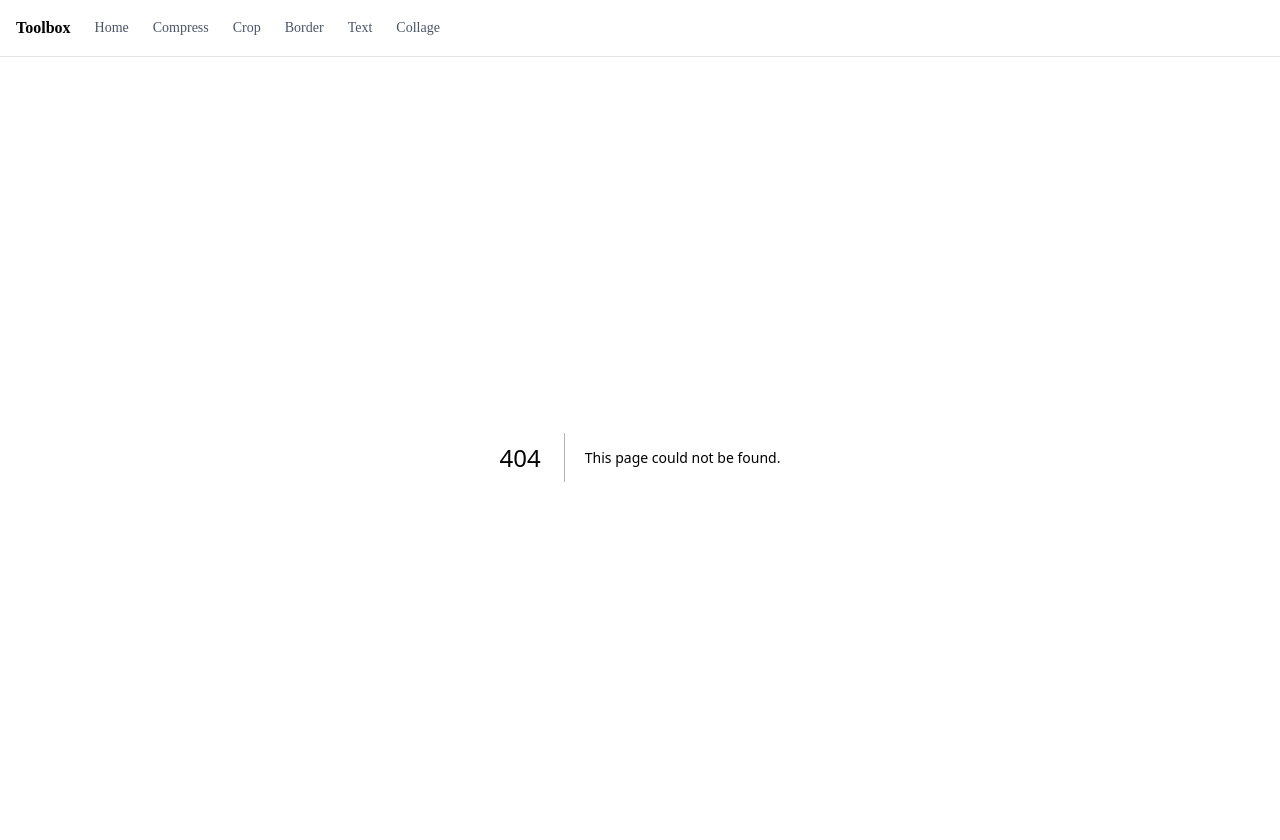
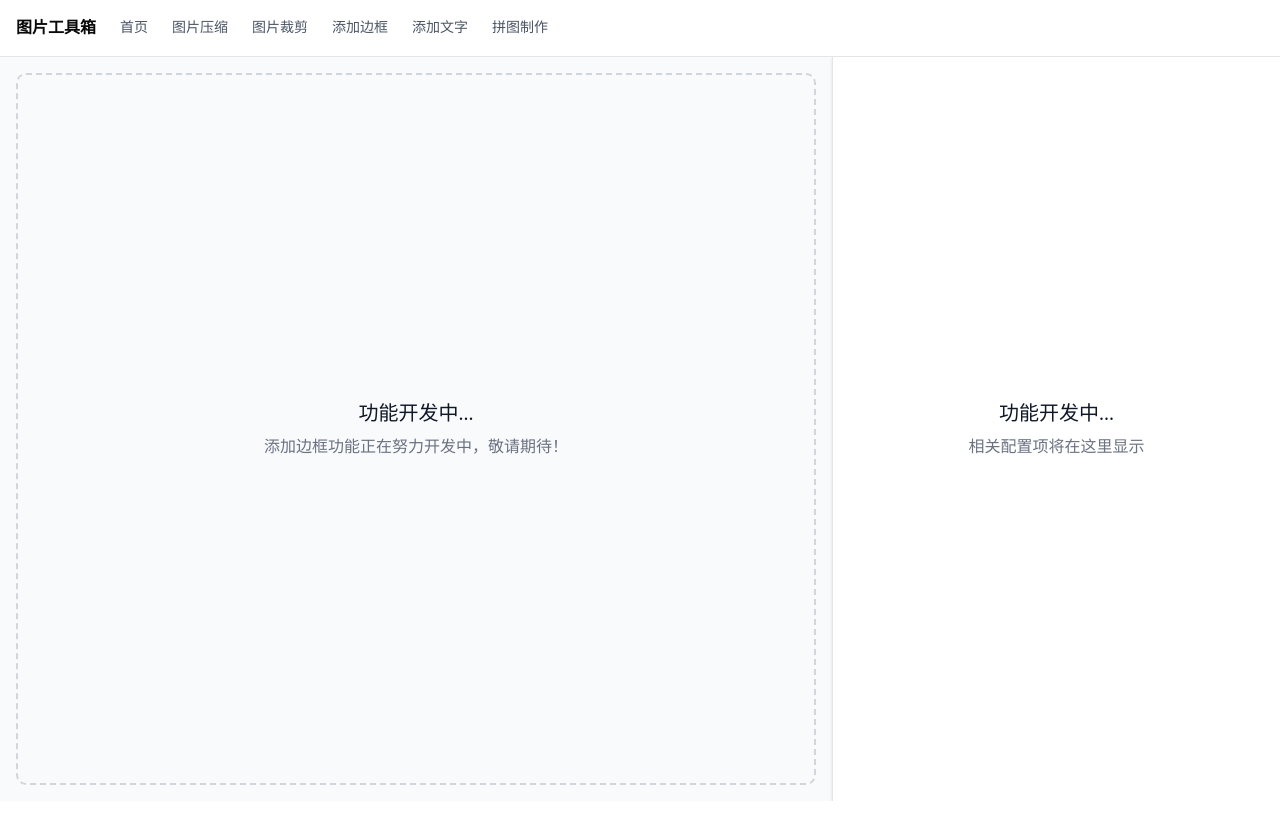
Before and after one commit to ai-dcf/ai-image-tools, a Next.js app: page /tools/border in a window 1280 px wide. Before the commit this address had no page. Shown: the top 840 px of the page. After the commit the page ends 801 px from the top, so only its background shows below. Built offline with nearby package versions, Linux system fonts and the light colour scheme.

Commit message:
fix: translate UI to Chinese and add placeholder pages for missing routes

```diff
--- a/src/app/layout.tsx
+++ b/src/app/layout.tsx
@@ -14,8 +14,8 @@ const geistMono = Geist_Mono({
 });
 
 export const metadata: Metadata = {
-  title: "Create Next App",
-  description: "Generated by create next app",
+  title: "图片工具箱 | 在线图片处理工具",
+  description: "简单而强大的在线图片处理工具箱，提供图片压缩、裁剪、添加边框、文字和拼图制作等功能。完全免费，保护隐私。",
 };
 
 export default function RootLayout({
@@ -25,7 +25,7 @@ export default function RootLayout({
 }>) {
   return (
     <html
-      lang="en"
+      lang="zh-CN"
       className={`${geistSans.variable} ${geistMono.variable} h-full antialiased`}
     >
       <body className="min-h-full flex flex-col">
--- /dev/null
+++ b/src/app/tools/border/page.tsx
@@ -0,0 +1,21 @@
+import { ToolLayout } from "@/components/layout/ToolLayout";
+
+export default function BorderPage() {
+  const preview = (
+    <div className="flex h-full w-full items-center justify-center bg-gray-50 rounded-lg border-2 border-dashed border-gray-300">
+      <div className="text-center">
+        <h2 className="text-xl font-medium text-gray-900 mb-2">功能开发中...</h2>
+        <p className="text-gray-500">添加边框功能正在努力开发中，敬请期待！</p>
+      </div>
+    </div>
+  );
+
+  const config = (
+    <div className="flex h-full w-full flex-col items-center justify-center p-6 text-center">
+      <h2 className="text-xl font-medium text-gray-900 mb-2">功能开发中...</h2>
+      <p className="text-gray-500">相关配置项将在这里显示</p>
+    </div>
+  );
+
+  return <ToolLayout preview={preview} config={config} />;
+}
--- /dev/null
+++ b/src/app/tools/collage/page.tsx
@@ -0,0 +1,21 @@
+import { ToolLayout } from "@/components/layout/ToolLayout";
+
+export default function CollagePage() {
+  const preview = (
+    <div className="flex h-full w-full items-center justify-center bg-gray-50 rounded-lg border-2 border-dashed border-gray-300">
+      <div className="text-center">
+        <h2 className="text-xl font-medium text-gray-900 mb-2">功能开发中...</h2>
+        <p className="text-gray-500">拼图制作功能正在努力开发中，敬请期待！</p>
+      </div>
+    </div>
+  );
+
+  const config = (
+    <div className="flex h-full w-full flex-col items-center justify-center p-6 text-center">
+      <h2 className="text-xl font-medium text-gray-900 mb-2">功能开发中...</h2>
+      <p className="text-gray-500">相关配置项将在这里显示</p>
+    </div>
+  );
+
+  return <ToolLayout preview={preview} config={config} />;
+}
--- /dev/null
+++ b/src/app/tools/text/page.tsx
@@ -0,0 +1,21 @@
+import { ToolLayout } from "@/components/layout/ToolLayout";
+
+export default function TextPage() {
+  const preview = (
+    <div className="flex h-full w-full items-center justify-center bg-gray-50 rounded-lg border-2 border-dashed border-gray-300">
+      <div className="text-center">
+        <h2 className="text-xl font-medium text-gray-900 mb-2">功能开发中...</h2>
+        <p className="text-gray-500">添加文字功能正在努力开发中，敬请期待！</p>
+      </div>
+    </div>
+  );
+
+  const config = (
+    <div className="flex h-full w-full flex-col items-center justify-center p-6 text-center">
+      <h2 className="text-xl font-medium text-gray-900 mb-2">功能开发中...</h2>
+      <p className="text-gray-500">相关配置项将在这里显示</p>
+    </div>
+  );
+
+  return <ToolLayout preview={preview} config={config} />;
+}
--- a/src/components/layout/Header.tsx
+++ b/src/components/layout/Header.tsx
@@ -2,12 +2,12 @@ import Link from 'next/link';
 
 export function Header() {
   const links = [
-    { name: 'Home', href: '/' },
-    { name: 'Compress', href: '/compress' },
-    { name: 'Crop', href: '/crop' },
-    { name: 'Border', href: '/border' },
-    { name: 'Text', href: '/text' },
-    { name: 'Collage', href: '/collage' },
+    { name: '首页', href: '/' },
+    { name: '图片压缩', href: '/tools/compress' },
+    { name: '图片裁剪', href: '/tools/crop' },
+    { name: '添加边框', href: '/tools/border' },
+    { name: '添加文字', href: '/tools/text' },
+    { name: '拼图制作', href: '/tools/collage' },
   ];
 
   return (
@@ -16,7 +16,7 @@ export function Header() {
         <div className="flex w-full overflow-x-auto">
           <Link href="/" className="mr-6 flex shrink-0 items-center space-x-2">
             <span className="font-bold sm:inline-block">
-              Toolbox
+              图片工具箱
             </span>
           </Link>
           <nav className="flex items-center space-x-6 text-sm font-medium">
```
